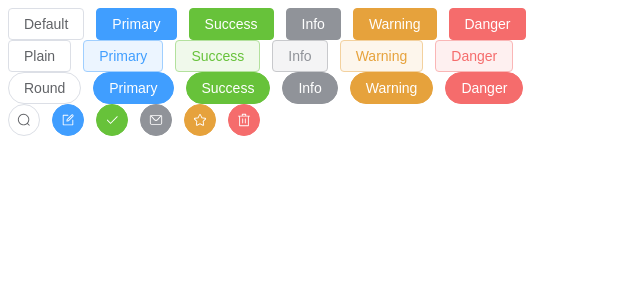
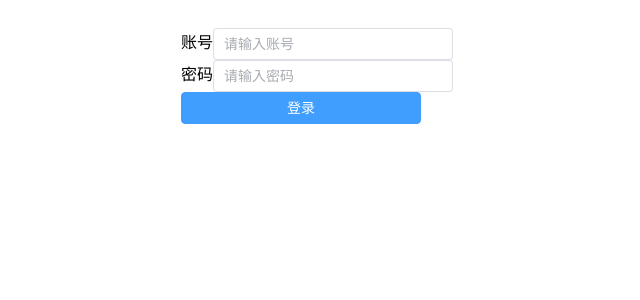
Before and after one commit to kelara07/git-demo2, a Vue app in the folder MyDemo2/: page /login in a window 1280 px wide. Shown: the top 300 px of the page, without its empty margins (0-640 px from the left). Built offline with nearby package versions, Linux system fonts and the light colour scheme.

Commit message:
add login.vue

```diff
--- a/MyDemo2/components.d.ts
+++ b/MyDemo2/components.d.ts
@@ -9,6 +9,12 @@ declare module 'vue' {
   export interface GlobalComponents {
     About: typeof import('./src/components/About.vue')['default']
     ElButton: typeof import('element-plus/es')['ElButton']
+    ElCol: typeof import('element-plus/es')['ElCol']
+    ElContainer: typeof import('element-plus/es')['ElContainer']
+    ElIcon: typeof import('element-plus/es')['ElIcon']
+    ElInput: typeof import('element-plus/es')['ElInput']
+    ElMain: typeof import('element-plus/es')['ElMain']
+    ElRow: typeof import('element-plus/es')['ElRow']
     RouterLink: typeof import('vue-router')['RouterLink']
     RouterView: typeof import('vue-router')['RouterView']
     Setting: typeof import('./src/components/Setting.vue')['default']
--- a/MyDemo2/package.json
+++ b/MyDemo2/package.json
@@ -18,6 +18,7 @@
     "bootstrap": "^5.3.3",
     "element-plus": "^2.7.3",
     "pinia": "^2.1.7",
+    "sass": "^1.77.2",
     "vue": "^3.4.21",
     "vue-router": "^4.3.0"
   },
--- a/MyDemo2/src/views/Member/Login.vue
+++ b/MyDemo2/src/views/Member/Login.vue
@@ -1,54 +1,37 @@
 <template>
-  <div>
-    <div class="mb-4">
-    <el-button>Default</el-button>
-    <el-button type="primary">Primary</el-button>
-    <el-button type="success">Success</el-button>
-    <el-button type="info">Info</el-button>
-    <el-button type="warning">Warning</el-button>
-    <el-button type="danger">Danger</el-button>
-  </div>
-
-  <div class="mb-4">
-    <el-button plain>Plain</el-button>
-    <el-button type="primary" plain>Primary</el-button>
-    <el-button type="success" plain>Success</el-button>
-    <el-button type="info" plain>Info</el-button>
-    <el-button type="warning" plain>Warning</el-button>
-    <el-button type="danger" plain>Danger</el-button>
-  </div>
-
-  <div class="mb-4">
-    <el-button round>Round</el-button>
-    <el-button type="primary" round>Primary</el-button>
-    <el-button type="success" round>Success</el-button>
-    <el-button type="info" round>Info</el-button>
-    <el-button type="warning" round>Warning</el-button>
-    <el-button type="danger" round>Danger</el-button>
-  </div>
-
-  <div>
-    <el-button :icon="Search" circle />
-    <el-button type="primary" :icon="Edit" circle />
-    <el-button type="success" :icon="Check" circle />
-    <el-button type="info" :icon="Message" circle />
-    <el-button type="warning" :icon="Star" circle />
-    <el-button type="danger" :icon="Delete" circle />
-  </div>
-  </div>
+  <el-container>
+    <el-main>
+      <el-row class="row-bg" justify="center" aline>
+        <el-col :span="24" :offset="6">
+          <div class="flex gap-4 mb-4">
+            <span>账号</span>
+            <el-input v-model="input1" style="width: 240px" placeholder="请输入账号" />
+          </div>
+        </el-col>
+        <el-col :span="24" :offset="6">
+          <div class="flex gap-4">
+            <span>密码</span>
+            <el-input v-model="input3" style="width: 240px" placeholder="请输入密码"> </el-input>
+          </div>
+        </el-col>
+        <el-col :span="24" :offset="6">
+          <el-button type="primary" style="width: 240px" @click="loginIn">登录</el-button>
+        </el-col>
+      </el-row>
+    </el-main>
+  </el-container>
 </template>
 
 <script lang="ts" setup>
-import {
-  Check,
-  Delete,
-  Edit,
-  Message,
-  Search,
-  Star,
-} from '@element-plus/icons-vue'
+import router from '@/router';
+import { ref } from 'vue'
+const input1 = ref('')
+const input3 = ref('')
+
+const loginIn = () => {
+  router.push('/about')
+}
 </script>
 
-<script setup lang="ts"></script>
-
-<style lang="scss" scoped></style>
+<style lang="scss" scoped>
+</style>
```
Also changed, not shown: 1 other file (tests, documents, lock files or other folders).
